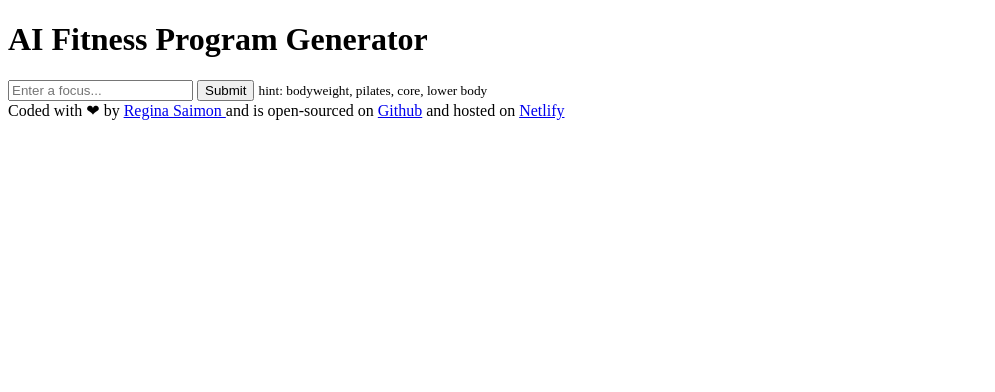
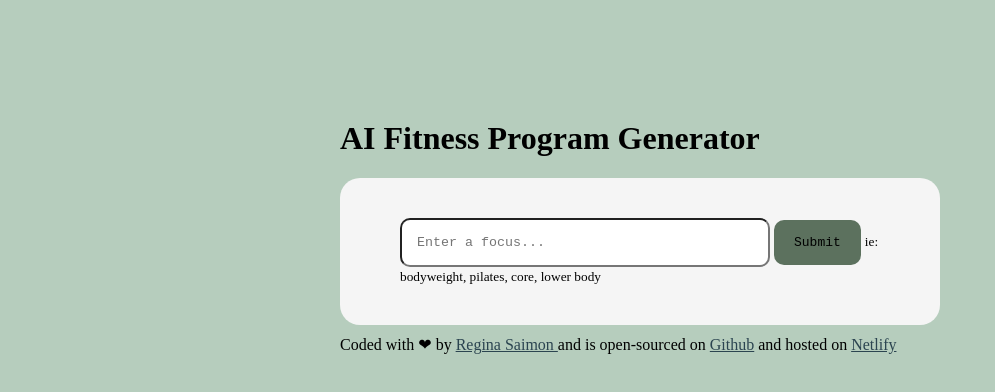
Before and after one commit to rjsaimon-gif/Fitness-Program-Generator, a plain HTML site: page index.html in a window 1280 px wide. Shown: the whole page, without its empty margins (0-995 px from the left). Drawn offline with Linux system fonts and the light colour scheme.

Commit message:
made updates to the html file and added styling

```diff
--- a/index.html
+++ b/index.html
@@ -1,24 +1,39 @@
 <!DOCTYPE html>
 <html lang="en">
-<head>
-    <meta charset="UTF-8">
-    <meta name="viewport" content="width=device-width, initial-scale=1.0">
+  <head>
+    <meta charset="UTF-8" />
+    <meta name="viewport" content="width=device-width, initial-scale=1.0" />
     <title>AI Fitness Program Generator</title>
-</head>
-<header>
-    <h1>
-        AI Fitness Program Generator
-    </h1>
+    <link rel="stylesheet" href="src/style.css" />
+  </head>
+  <div class="container">
+    <header>
+      <h1>AI Fitness Program Generator</h1>
     </header>
     <main>
-        <input type="text" placeholder="Enter a focus..." required>
-        <input type="Submit">
-        <small>hint: bodyweight, pilates, core, lower body </small>
+      <div class="wrapper">
+        <input type="text" placeholder="Enter a focus..." required class="instructions"/>
+        <input type="Submit" class="submit-button" />
+
+        <small>ie: bodyweight, pilates, core, lower body </small>
+
+      </div>
     </main>
-<footer>
-    Coded with ❤ by <a href="https://github.com/rjsaimon-gif" target="_blank">Regina Saimon </a>  and is open-sourced on <a href="https://github.com/rjsaimon-gif/AI-fitness-program-generator" target="_blank">Github</a>  and hosted on <a href="https://ai-fitness-program-generator.netlify.app/">Netlify</a>
-</footer>
-<body>
 
-</body>
+    <footer>
+      Coded with ❤ by
+      <a href="https://github.com/rjsaimon-gif" target="_blank"
+        >Regina Saimon
+      </a>
+      and is open-sourced on
+      <a
+        href="https://github.com/rjsaimon-gif/AI-fitness-program-generator"
+        target="_blank"
+        >Github</a
+      >
+      and hosted on
+      <a href="https://ai-fitness-program-generator.netlify.app/">Netlify</a>
+    </footer>
+  </div>
+  <body></body>
 </html>
--- a/src/style.css
+++ b/src/style.css
@@ -0,0 +1,38 @@
+body {
+  background: #b6cdbd;
+}
+.container {
+  max-width: 600px;
+  margin: 120px auto;
+}
+main {
+  display: flex;
+}
+.wrapper {
+  background: whitesmoke;
+  padding: 40px 60px;
+  border-radius: 20px;
+}
+.instructions {
+  width: 70%;
+  padding: 15px;
+  border-radius: 10px;
+  font-family: monospace;
+}
+.submit-button {
+  background: #5c715e;
+  padding: 15px 20px;
+  border-radius: 10px;
+  border: none;
+  font-family: monospace;
+  font-size: medium;
+}
+.submit-button:hover {
+  cursor: pointer;
+}
+a {
+  color: #2b4450;
+}
+footer {
+  margin-top: 10px;
+}
```
